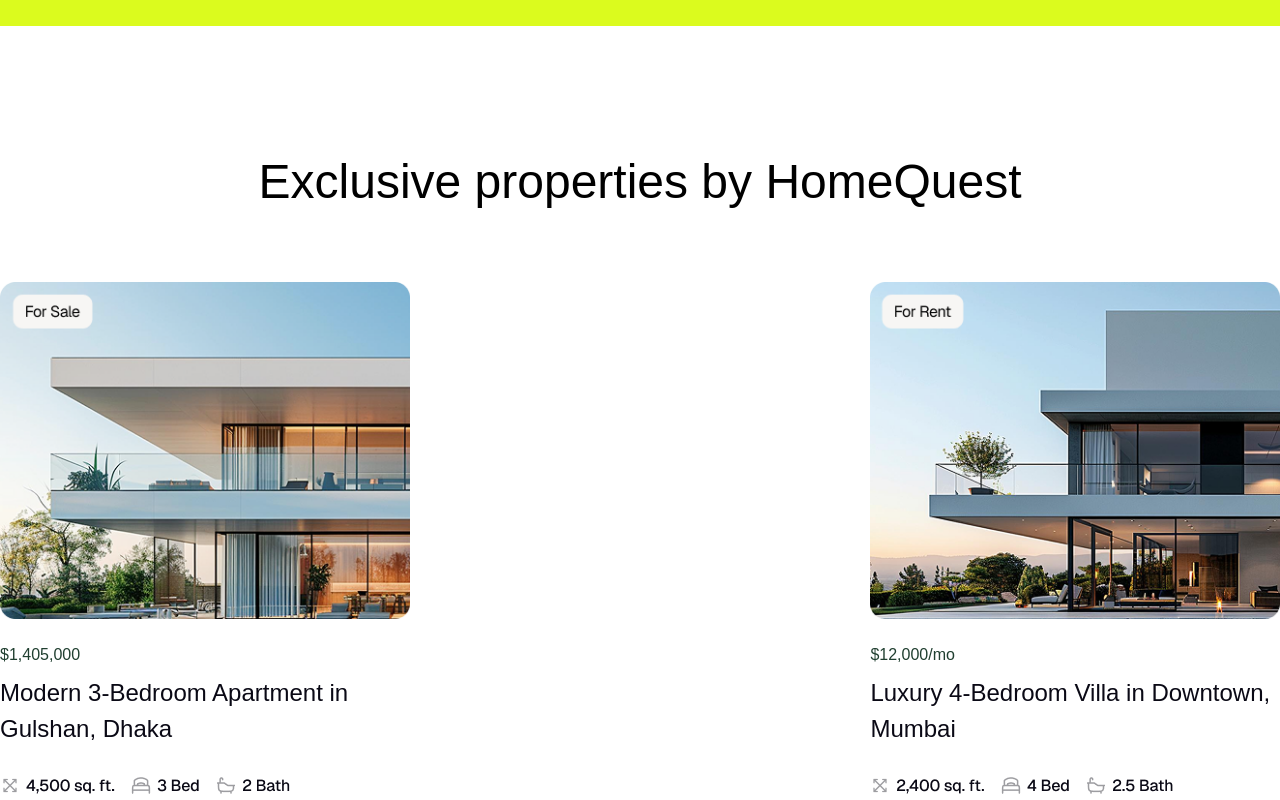
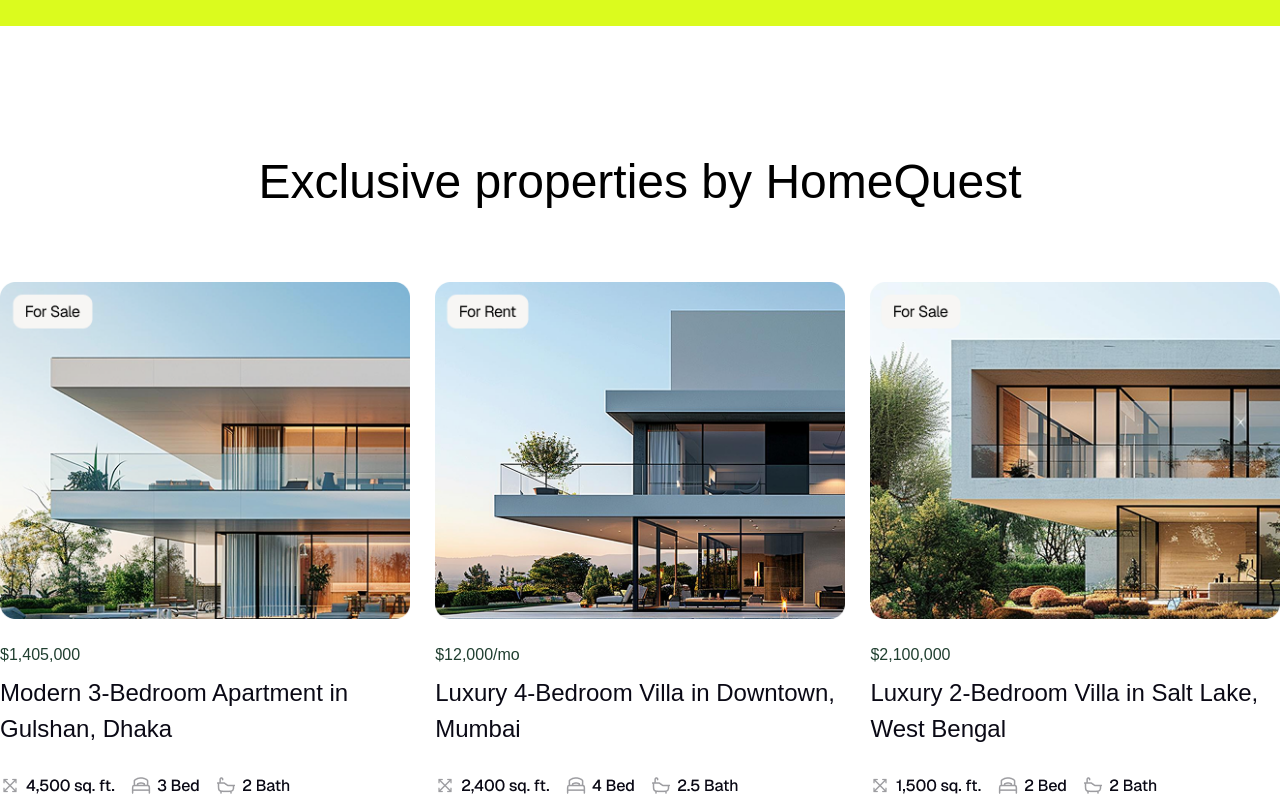
Before and after one commit to sejansorker/Softvence_task, a React (Vite) app: page / in a window 1280 px wide. Shown: the part 1039-1839 px from the top of the page. Built offline with nearby package versions, Linux system fonts and the light colour scheme.

Commit message:
3rd cart complete

```diff
--- a/src/components/Cart.jsx
+++ b/src/components/Cart.jsx
@@ -3,8 +3,18 @@
 import Container from './Container'
 import Im from "../assets/image.png"
 import Im1 from "../assets/image (1).png"
+import Im2 from "../assets/image (2).png"
+import Im3 from "../assets/image (3).png"
+import Im4 from "../assets/image (4).png"
+import Im5 from "../assets/image (5).png"
+
 import Mini from "../assets/Object.png"
 import Mini1 from "../assets/Object (1).png"
+import Mini2 from "../assets/Object (2).png"
+import Mini3 from "../assets/Object (3).png"
+import Mini4 from "../assets/Object (4).png"
+import Mini5 from "../assets/Object (5).png"
+
 const Cart = () => {
   return (
     <div className='pt-30'>
@@ -12,7 +22,7 @@ const Cart = () => {
             <div className="">
                 <h2 className='pb-16 text-[48px] text-black font-main font-normal text-center'>Exclusive properties by HomeQuest</h2>
             </div>
-            <div className="flex items-center justify-between">
+            <div className="flex items-center justify-between gap-y-5">
               <div className="w-[32%]">
                 <div className="">
                   <img className='pb-6' src={Im} alt="" />
@@ -29,6 +39,14 @@ const Cart = () => {
                   <img src={Mini1} alt="" />
                 </div>
               </div>
+              <div className="w-[32%]">
+                <div className="">
+                  <img className='pb-6' src={Im2} alt="" />
+                  <p className='pb-2 text-[16px] text-[#203F30] font-main font-normal'>$2,100,000</p>
+                  <h4 className='pb-6 text-[24px] text-[#0A0915] font-main font-medium'>Luxury 2-Bedroom Villa in Salt Lake, West Bengal</h4>
+                  <img src={Mini2} alt="" />
+                </div>
+              </div>
             </div>
         </Container>
     </div>
```
